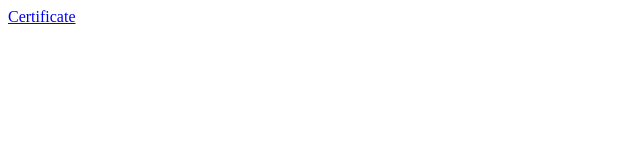
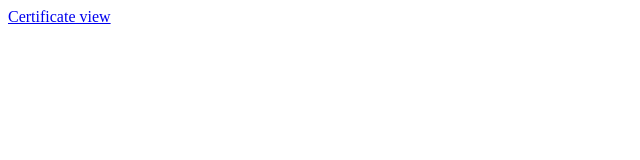
Before and after one commit to hariharan20044187/Certificate, a plain HTML site: page index.html in a window 1280 px wide. Shown: the full height of the page, 0-640 px from the left. Drawn offline with Linux system fonts and the light colour scheme.

Commit message:
Update index.html

```diff
--- a/index.html
+++ b/index.html
@@ -3,6 +3,6 @@
 
   </head>
   <body>
-    <a href="Hari certificate.pdf">Certificate
+    <a href="Hari certificate.pdf">Certificate view
   </body>
 </html>
```
